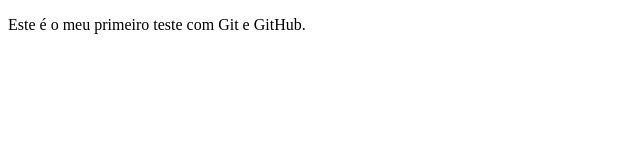
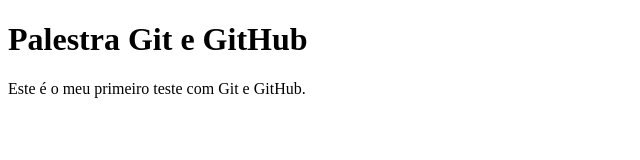
Before and after one commit to Felippe130908/PalestraGit-GitHub, a plain HTML site: page index.html in a window 1280 px wide. Shown: the whole page, without its empty margins (0-640 px from the left). Drawn offline with Linux system fonts and the light colour scheme.

Commit message:
Adicionei um h1

```diff
--- a/index.html
+++ b/index.html
@@ -7,6 +7,7 @@
 </head>
 <body>
     <div class="Teste">
+        <h1>Palestra Git e GitHub</h1>
         <p>Este é o meu primeiro teste com Git e GitHub.</p>
     </div>
 </body>
```
